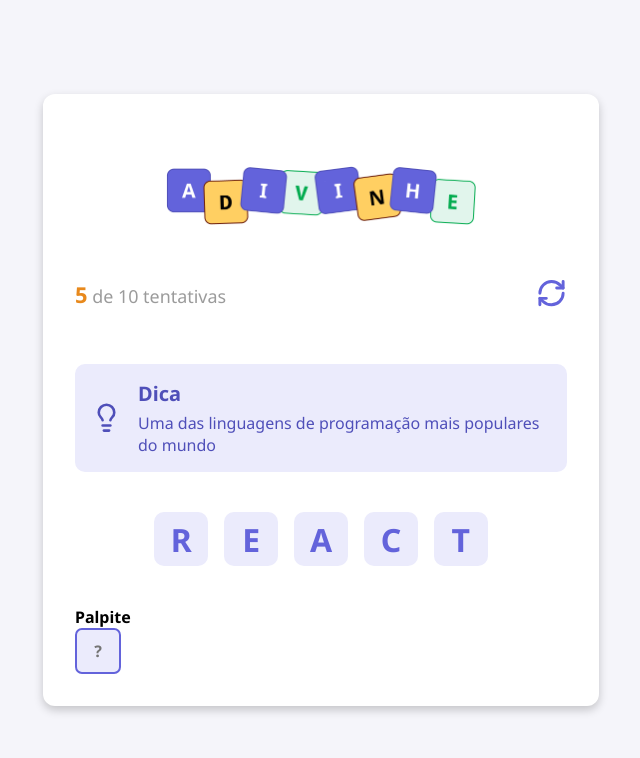
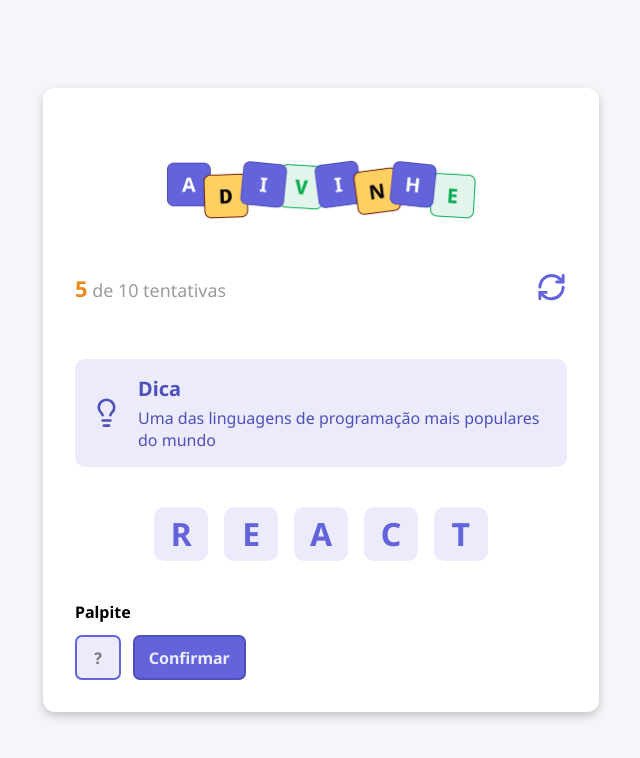
Before and after one commit to clara-nascie/jogo-de-adivinhacao, a React (Vite) app in the folder jogo-de-adivinhação-react/: page / in a window 1280 px wide. Shown: the top 758 px of the page, without its empty margins (319-959 px from the left). Built offline with nearby package versions, Linux system fonts and the light colour scheme.

Commit message:
feat: create Button component and add confirm button to guess input

```diff
--- a/jogo-de-adivinhação-react/src/App.tsx
+++ b/jogo-de-adivinhação-react/src/App.tsx
@@ -3,6 +3,7 @@ import { Letter } from "./Components/Letter";
 import { Header } from "./Components/Header/";
 import { Tip } from "./Components/Tip";
 import { Input } from "./Components/Input";
+import { Button } from "./Components/Button";
 
 export default function App() {
   function handleRestartGame() {
@@ -22,8 +23,9 @@ export default function App() {
           <Letter value="t" />
         </div>
         <h4>Palpite</h4>
-        <div>
+        <div className={styles.guess}>
           <Input autoFocus maxLength={1} placeholder="?" />
+          <Button title="Confirmar" />
         </div>
       </main>
     </div>
--- /dev/null
+++ b/jogo-de-adivinhação-react/src/Components/Button/index.tsx
@@ -0,0 +1,13 @@
+import styles from "./styles.module.css";
+
+type Props = React.ComponentProps<"button"> & {
+  title: string;
+};
+
+export function Button({ title, ...rest }: Props) {
+  return (
+    <button type="button" className={styles.button} {...rest}>
+      {title}
+    </button>
+  );
+}
--- /dev/null
+++ b/jogo-de-adivinhação-react/src/Components/Button/styles.module.css
@@ -0,0 +1,12 @@
+.button {
+    height: 2.87rem;
+    border-radius: 0.43rem;
+
+    background-color: #6363db;
+    border: 2px solid #4f4fb9;
+    color: #ebebfc;
+
+    padding: 0 0.87rem;
+    font-size: 1rem;
+    font-weight: 700;
+}
--- a/jogo-de-adivinhação-react/src/app.module.css
+++ b/jogo-de-adivinhação-react/src/app.module.css
@@ -29,3 +29,9 @@ main {
 
 
 }
+
+.guess {
+    display: flex;
+    gap: 0.74rem;
+    margin-top: 0.75rem;
+}
--- a/jogo-de-adivinhação-react/src/global.css
+++ b/jogo-de-adivinhação-react/src/global.css
@@ -11,12 +11,11 @@
 body {
   background-color: #f5f5fa;
   font-family: "Noto Sans", sans-serif;
-  font-optical-sizing: auto;
 }
 
-input {
+input,
+button {
   font-family: "Noto Sans", sans-serif;
-  font-optical-sizing: auto;
 }
 
 button {
```
